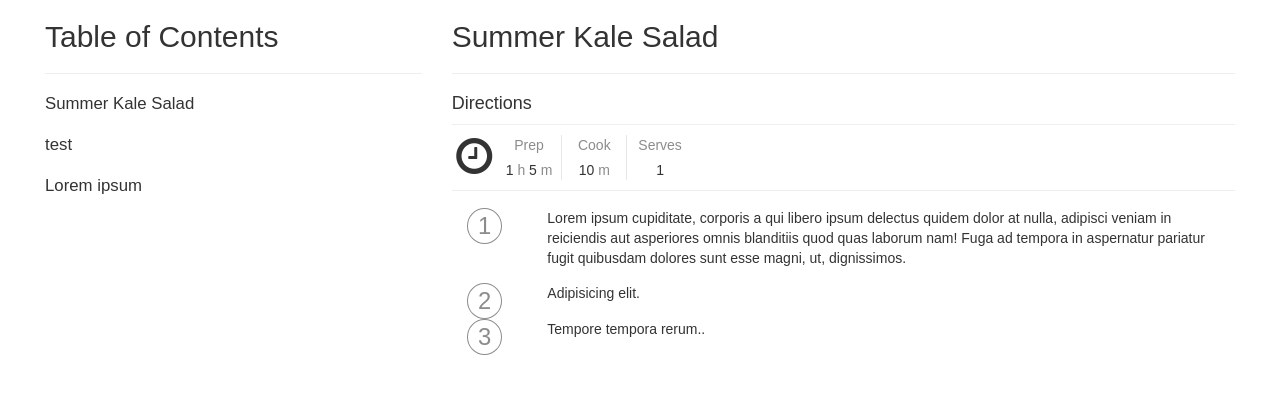
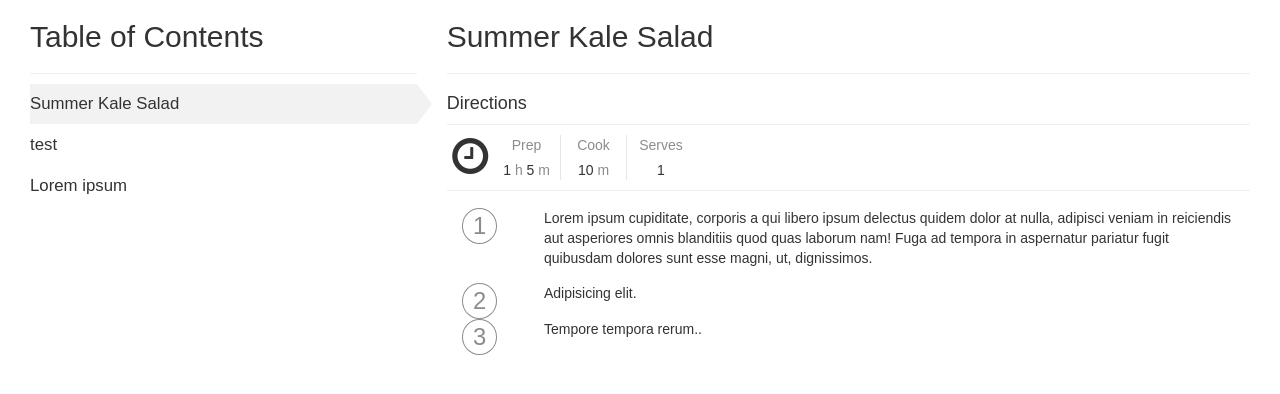
Before and after one commit to sdossland/left-pane-summary, a React (Create React App) app: page / in a window 1280 px wide. Both pictures are taken after a click on the element "Summer Kale Salad". Shown: the top 394 px of the page. Built offline with nearby package versions, Linux system fonts and the light colour scheme.

Commit message:
fix bug - show individual details of all including index 0, add right arrow to recipe whilst its details are shown, styling

```diff
--- a/src/App.css
+++ b/src/App.css
@@ -10,12 +10,33 @@
   border-bottom: 1px solid #e6e6e6;
   border-top: 1px solid #e6e6e6;
 }
+
+.triangle-right {
+  display: inline-block;
+  float: right;
+  width: 0;
+  height: 0;
+  margin-right: -15px;
+  border-top: 20px solid transparent;
+  border-left: 15px solid #f2f2f2;
+  border-bottom: 20px solid transparent;
+}
+
+.recipe-list-name-row-focus {
+  background-color: #f2f2f2;
+}
 .recipe-list-name {
   display: inline-block;
 }
+.float-right {
+  display: inline-block;
+  float: right;
+}
 .editDeleteBtns {
   display: inline-block;
-  float: right;
+  float: left;
+  /*position: relative;*/
+  /*z-index: -1;*/
 }
 .btn {
   margin-bottom: 3px;
@@ -102,20 +123,17 @@ input[type="text"] {
   border: none;
   resize: none;
 }
-#test1 {
+#recipeList {
   -webkit-transition: margin 0.5s ease;
   -moz-transition: margin 0.5s ease;
   -o-transition: margin 0.5s ease;
   transition: margin 0.5s ease;
 }
-/*#test2 {*/
-  /*opacity: 0;*/
-/*}*/
-#test2 {
-  -webkit-transition: width 0.5s, opacity 0s;
-  -moz-transition: width 0.5s, opacity 0s;
-  -o-transition: width 0.5s, opacity 0s;
-  transition: width 0.5s, opacity 0s;
+#recipe {
+  -webkit-transition: width 0.5s;
+  -moz-transition: width 0.5s;
+  -o-transition: width 0.5s;
+  transition: width 0.5s;
 }
 
 /*input[type=""]:not(:focus)*/
--- a/src/TableOfContents.js
+++ b/src/TableOfContents.js
@@ -41,31 +41,36 @@ class TableOfContents extends React.Component {
   render() {
     const recipeNames = this.props.recipes.map((recipe, index) => {
       return (
-        <div className="row recipe-list-name-row" key={index} onMouseEnter={this.getOnMouseEnter(index)}
+        <div className={this.state.key === index ? 'row row recipe-list-name-row recipe-list-name-row-focus' : 'row recipe-list-name-row'} key={index} onMouseEnter={this.getOnMouseEnter(index)}
                                                               onMouseLeave={this.getOnMouseLeave}
                                                               onClick={this.viewRecipe(index)}
         >
           <p className="recipe-list-name">{recipe.name}</p>
+          <div className="float-right">
           { this.state.hoverIndex === index && this.state.hover ?
             <div className="editDeleteBtns">
               {/*<button className="btn btn-default">Edit</button>*/}
               <button className="btn btn-default" onClick={this.handleDelete(index)}>Delete</button>
             </div>
             : null }
+          { this.state.key === index ?
+              <div className="triangle-right"></div>
+            : null }
+            </div>
         </div>
       )
     });
     return (
       <div id="tableOfContents" className="row">
-          <div id="test1" className={this.state.show ? 'col-md-4 col-xs-0' : 'col-md-4 col-md-offset-4 col-xs-12'}>
+          <div id="recipeList" className={this.state.show ? 'col-md-4 col-xs-0' : 'col-md-4 col-md-offset-4 col-xs-12'}>
             <div className="row">
               <h2>Table of Contents</h2>
             </div>
             <hr />
             {recipeNames}
           </div>
-          { this.state.show ?
-            <div id="test2" className="col-md-8 col-xs-12" >
+          { typeof this.state.key !== 'undefined' && this.state.show ?
+            <div id="recipe" className="col-md-8 col-xs-12" >
               <Recipe recipe={this.props.recipes[this.state.key]}
                       recipes={this.props.recipes}
               />
--- a/src/index.css
+++ b/src/index.css
@@ -16,3 +16,9 @@ hr {
   margin-right: 0;
   margin-left: 0;
 }
+.col, .container-fluid {
+  padding: 0
+}
+textarea {
+  width: 90%;
+}
```
